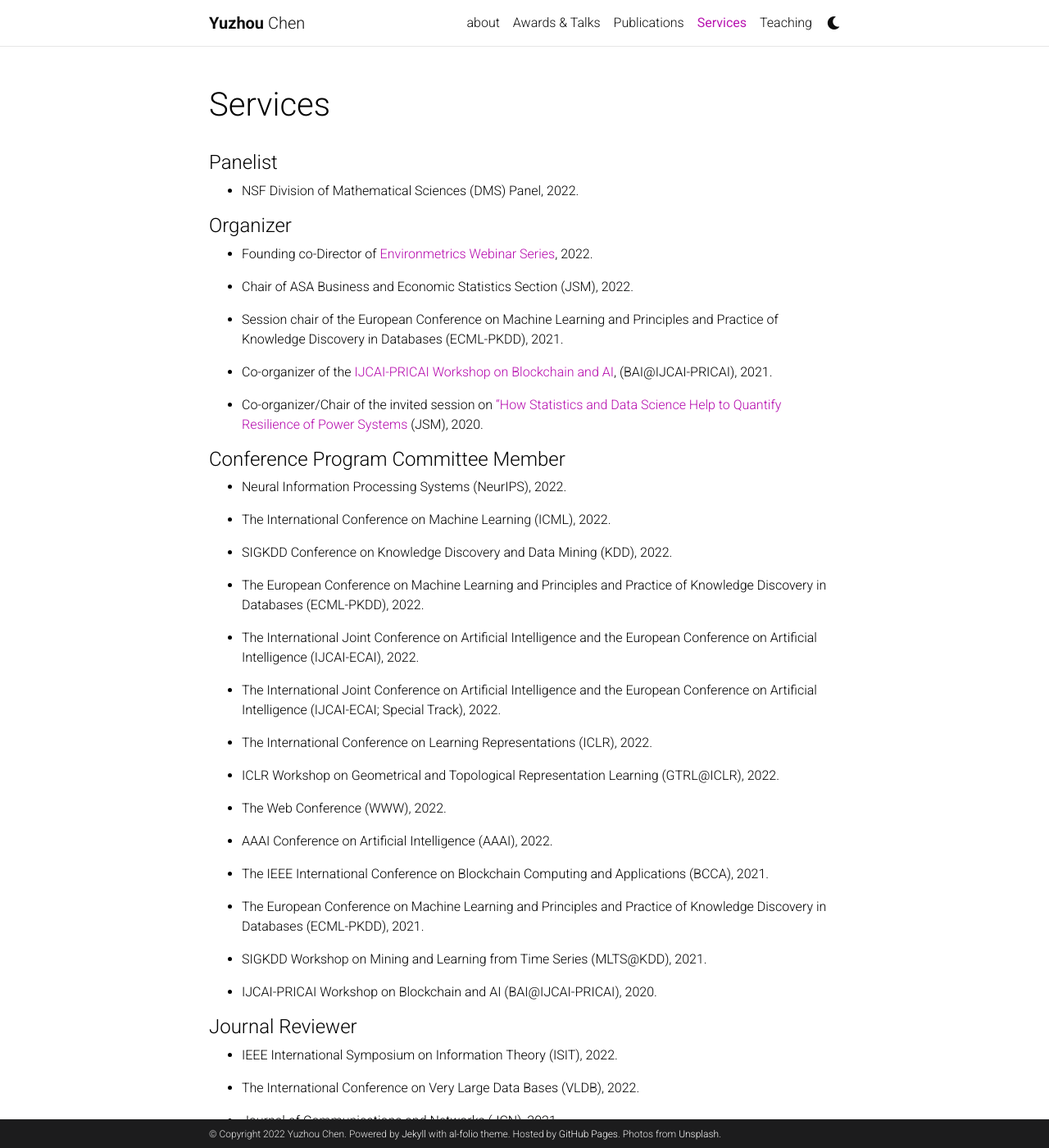
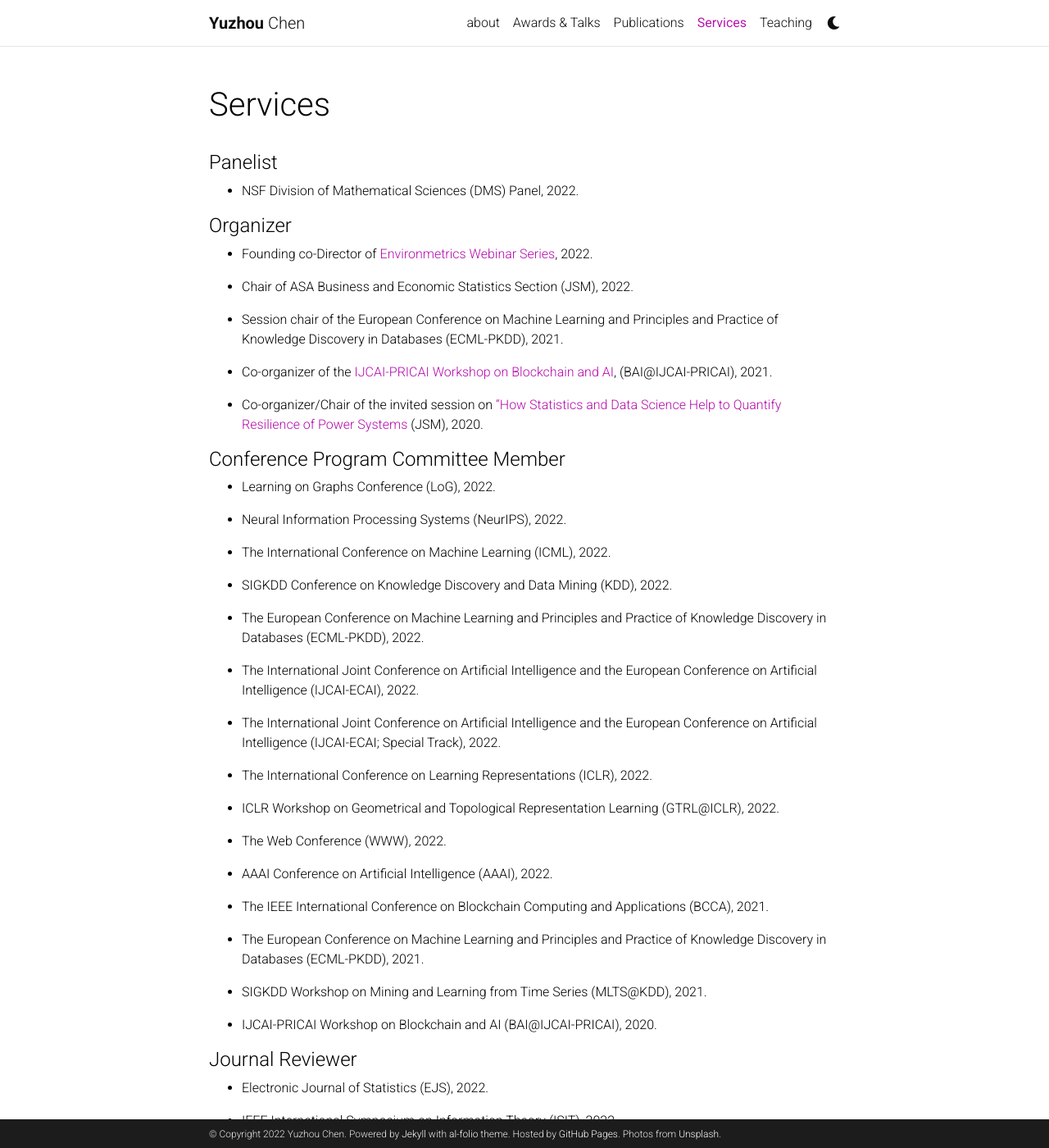
Before and after one commit to yuzhouguangc/yuguang_website, a Jekyll site: the page built from _pages/services.md, in a window 1280 px wide and 1400 px high. Shown: the whole window at 82% size. Built offline with Jekyll 4.4.1, drawn with Linux system fonts in a browser that asks for light colours; comment, search, counter and statistics services are not loaded; a style sheet for code colours, icons or effects is not loaded.

Commit message:
Update services.md

```diff
--- a/_pages/services.md
+++ b/_pages/services.md
@@ -23,6 +23,8 @@ nav: true
 
 
 #### Conference Program Committee Member
+- Learning on Graphs Conference (LoG), 2022.
+
 - Neural Information Processing Systems (NeurIPS), 2022.
 
 - The International Conference on Machine Learning (ICML), 2022.
@@ -53,6 +55,7 @@ nav: true
 
 
 #### Journal Reviewer
+- Electronic Journal of Statistics (EJS), 2022.
 
 - IEEE International Symposium on Information Theory (ISIT), 2022.
 
```
